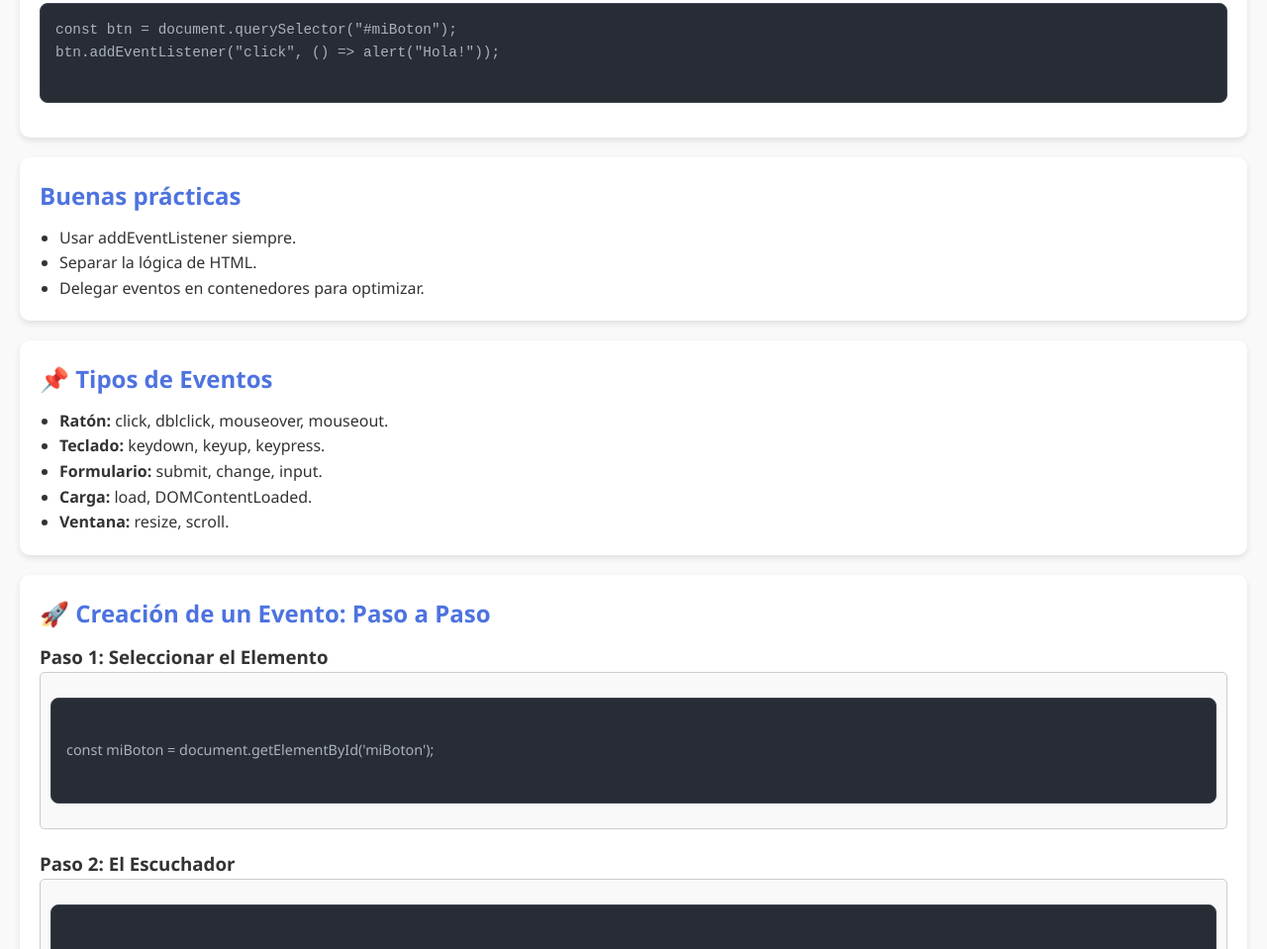
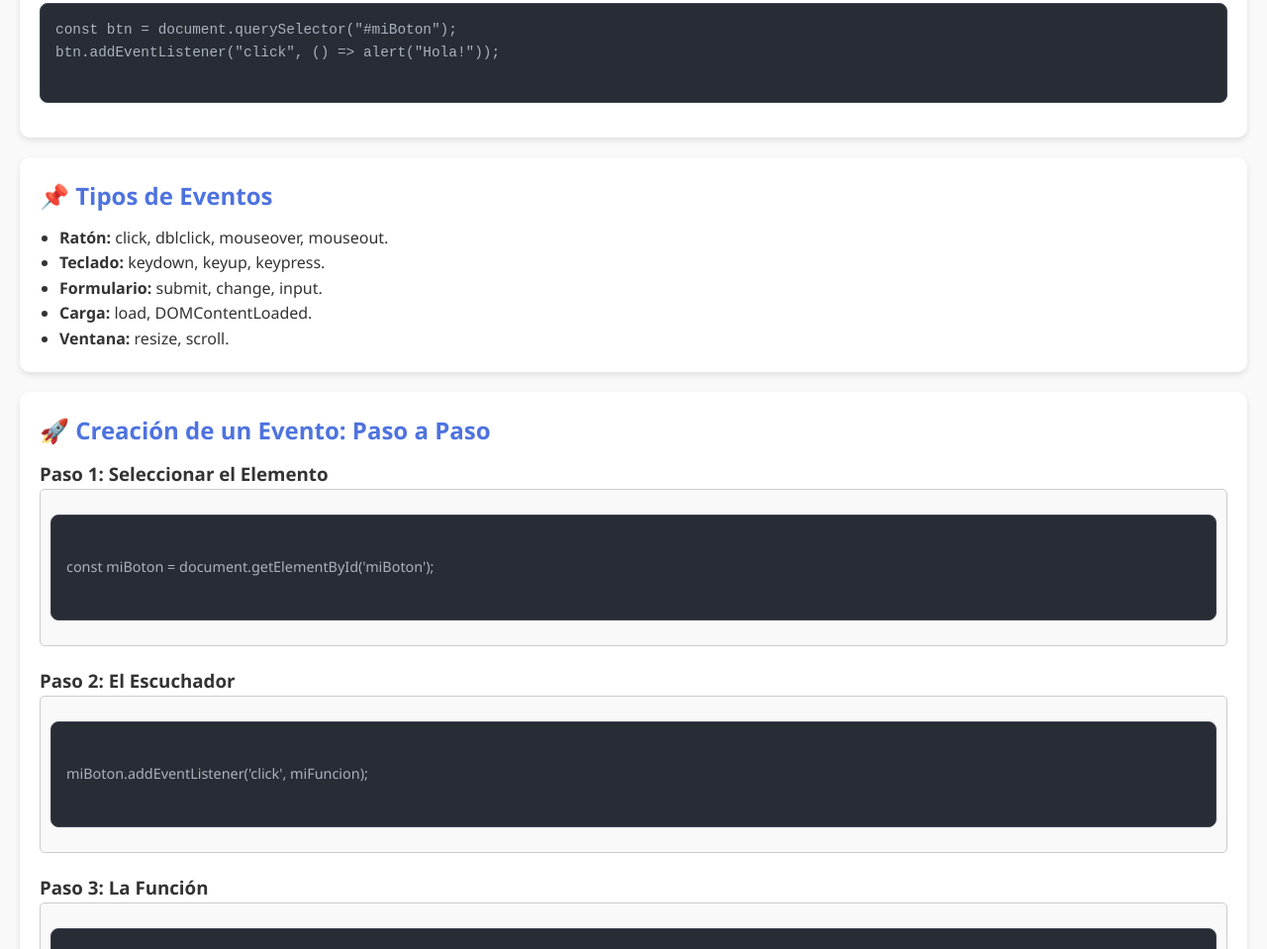
Before and after one commit to 2007-ghost/eventos_java, a plain HTML site: page index.html in a window 1280 px wide. Shown: the part 1095-2054 px from the top of the page at 99% size. Drawn offline with Linux system fonts and the light colour scheme.

Commit message:
correccion del archivo de danilo

```diff
--- a/index.html
+++ b/index.html
@@ -95,16 +95,6 @@ const btn = document.querySelector("#miBoton");
 btn.addEventListener("click", () => alert("Hola!"));
       </pre>
     </section>
-
-    <section>
-      <h2>Buenas prácticas</h2>
-      <ul>
-        <li>Usar <code>addEventListener</code> siempre.</li>
-        <li>Separar la lógica de HTML.</li>
-        <li>Delegar eventos en contenedores para optimizar.</li>
-      </ul>
-    </section>
-
     <section>
       <h2>📌 Tipos de Eventos</h2>
       <ul>
```
